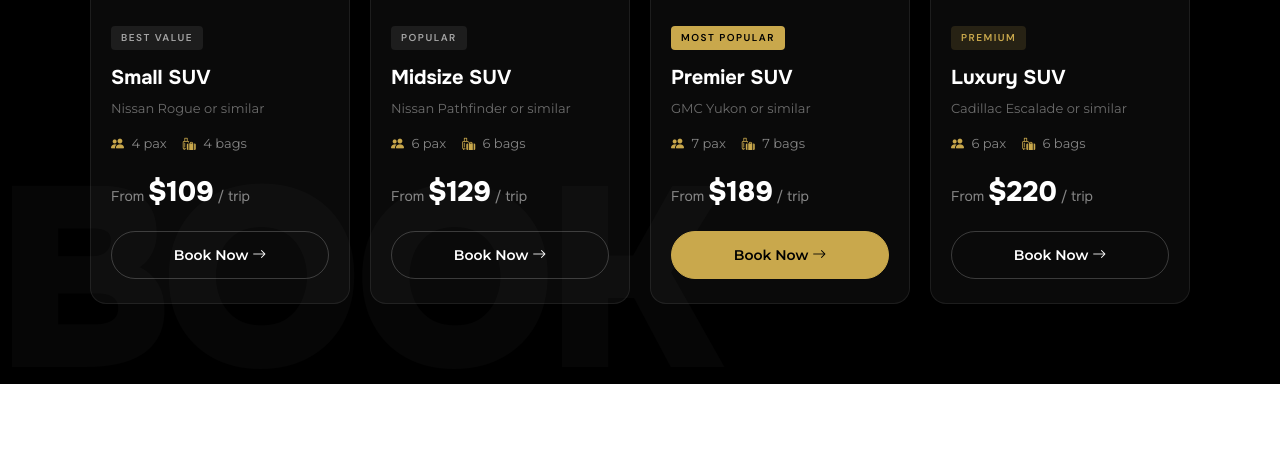
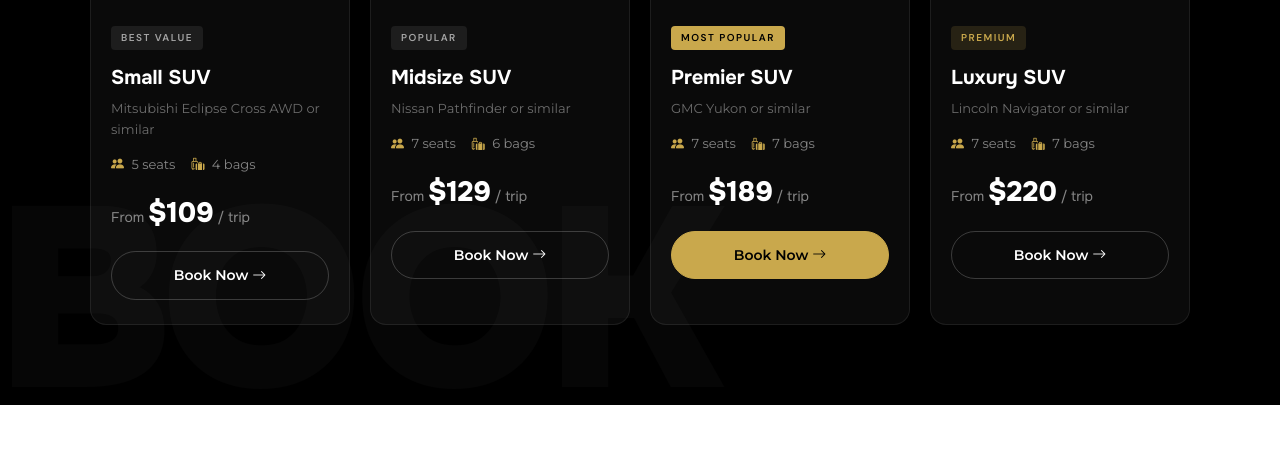
Before and after one commit to Hudson1910/parkcitytrips, a Flask app: page / in a window 1280 px wide. Shown: the part 5223-5687 px from the top of the page. Run offline with Flask 3, Linux system fonts and the light colour scheme.

Commit message:
fix(booking): correct vehicle lineup — Eclipse Cross, Pathfinder, Yukon, Navigator
Updated 4 booking tiers per user specs:
- Small SUV: Mitsubishi Eclipse Cross AWD or similar, 5 seats, $109
- Midsize SUV: Nissan Pathfinder or similar, 7 seats, $129
- Premier SUV: GMC Yukon or similar, 7 seats, $189
- Luxury SUV: Lincoln Navigator or similar, 7 seats, $220

Luxury card now uses the Rio logo/brand image (avif). WhatsApp
messages updated with correct vehicle names.

```diff
--- a/templates/home_v2.html
+++ b/templates/home_v2.html
@@ -361,21 +361,21 @@ body{font-family:var(--font-body);background:var(--bg);color:var(--fg);-webkit-f
                 <div class="book-info">
                     <div class="book-tag">Best Value</div>
                     <h3>Small SUV</h3>
-                    <p>Nissan Rogue or similar</p>
-                    <div class="book-specs"><span><i class="bi bi-people-fill"></i> 4 pax</span><span><i class="bi bi-luggage-fill"></i> 4 bags</span></div>
+                    <p>Mitsubishi Eclipse Cross AWD or similar</p>
+                    <div class="book-specs"><span><i class="bi bi-people-fill"></i> 5 seats</span><span><i class="bi bi-luggage-fill"></i> 4 bags</span></div>
                     <div class="book-price">From <strong>$109</strong> / trip</div>
-                    <a href="https://wa.me/14352146939?text=Hi!%20I'd%20like%20to%20book%20a%20Small%20SUV%20to%20Park%20City." target="_blank" class="book-btn">Book Now <i class="bi bi-arrow-right"></i></a>
+                    <a href="https://wa.me/14352146939?text=Hi!%20I'd%20like%20to%20book%20a%20Small%20SUV%20(Eclipse%20Cross)%20to%20Park%20City." target="_blank" class="book-btn">Book Now <i class="bi bi-arrow-right"></i></a>
                 </div>
             </div>
             <div class="book-card reveal reveal-delay-1">
-                <div class="book-img"><img src="https://static.wixstatic.com/media/55a398_cb5c7d2583204805ab6e961e3daf4140~mv2.webp" alt="Midsize SUV"></div>
+                <div class="book-img"><img src="https://static.wixstatic.com/media/55a398_20b37cd36164453da86eb84430394411~mv2.jpg" alt="Midsize SUV"></div>
                 <div class="book-info">
                     <div class="book-tag">Popular</div>
                     <h3>Midsize SUV</h3>
                     <p>Nissan Pathfinder or similar</p>
-                    <div class="book-specs"><span><i class="bi bi-people-fill"></i> 6 pax</span><span><i class="bi bi-luggage-fill"></i> 6 bags</span></div>
+                    <div class="book-specs"><span><i class="bi bi-people-fill"></i> 7 seats</span><span><i class="bi bi-luggage-fill"></i> 6 bags</span></div>
                     <div class="book-price">From <strong>$129</strong> / trip</div>
-                    <a href="https://wa.me/14352146939?text=Hi!%20I'd%20like%20to%20book%20a%20Midsize%20SUV%20to%20Park%20City." target="_blank" class="book-btn">Book Now <i class="bi bi-arrow-right"></i></a>
+                    <a href="https://wa.me/14352146939?text=Hi!%20I'd%20like%20to%20book%20a%20Midsize%20SUV%20(Pathfinder)%20to%20Park%20City." target="_blank" class="book-btn">Book Now <i class="bi bi-arrow-right"></i></a>
                 </div>
             </div>
             <div class="book-card reveal reveal-delay-2">
@@ -384,20 +384,20 @@ body{font-family:var(--font-body);background:var(--bg);color:var(--fg);-webkit-f
                     <div class="book-tag" style="background:var(--accent);color:#000;">Most Popular</div>
                     <h3>Premier SUV</h3>
                     <p>GMC Yukon or similar</p>
-                    <div class="book-specs"><span><i class="bi bi-people-fill"></i> 7 pax</span><span><i class="bi bi-luggage-fill"></i> 7 bags</span></div>
+                    <div class="book-specs"><span><i class="bi bi-people-fill"></i> 7 seats</span><span><i class="bi bi-luggage-fill"></i> 7 bags</span></div>
                     <div class="book-price">From <strong>$189</strong> / trip</div>
                     <a href="https://wa.me/14352146939?text=Hi!%20I'd%20like%20to%20book%20a%20Premier%20SUV%20(Yukon)%20to%20Park%20City." target="_blank" class="book-btn book-btn-gold">Book Now <i class="bi bi-arrow-right"></i></a>
                 </div>
             </div>
             <div class="book-card reveal reveal-delay-3">
-                <div class="book-img"><img src="https://static.wixstatic.com/media/55a398_20b37cd36164453da86eb84430394411~mv2.jpg" alt="Luxury SUV"></div>
+                <div class="book-img"><img src="https://static.wixstatic.com/media/55a398_efc5a657079e4b5f88a415de4633fbe8~mv2.avif" alt="Luxury SUV"></div>
                 <div class="book-info">
                     <div class="book-tag" style="background:rgba(201,168,76,.15);color:var(--accent);">Premium</div>
                     <h3>Luxury SUV</h3>
-                    <p>Cadillac Escalade or similar</p>
-                    <div class="book-specs"><span><i class="bi bi-people-fill"></i> 6 pax</span><span><i class="bi bi-luggage-fill"></i> 6 bags</span></div>
+                    <p>Lincoln Navigator or similar</p>
+                    <div class="book-specs"><span><i class="bi bi-people-fill"></i> 7 seats</span><span><i class="bi bi-luggage-fill"></i> 7 bags</span></div>
                     <div class="book-price">From <strong>$220</strong> / trip</div>
-                    <a href="https://wa.me/14352146939?text=Hi!%20I'd%20like%20to%20book%20a%20Luxury%20SUV%20(Escalade)%20to%20Park%20City." target="_blank" class="book-btn">Book Now <i class="bi bi-arrow-right"></i></a>
+                    <a href="https://wa.me/14352146939?text=Hi!%20I'd%20like%20to%20book%20a%20Luxury%20SUV%20(Lincoln%20Navigator)%20to%20Park%20City." target="_blank" class="book-btn">Book Now <i class="bi bi-arrow-right"></i></a>
                 </div>
             </div>
         </div>
```
